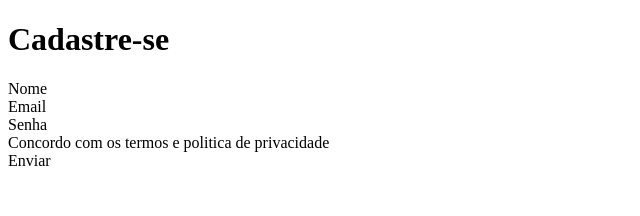
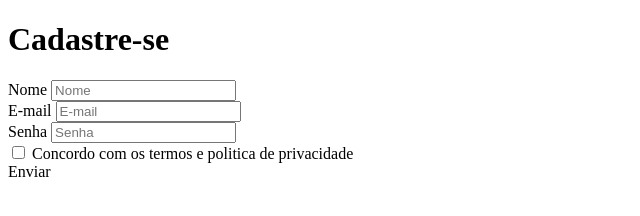
Before and after one commit to WangleyQuinhones/Formulario_de_cadastro_com_validacao, a plain HTML site: page index.html in a window 1280 px wide. Shown: the whole page, without its empty margins (0-640 px from the left). Drawn offline with Linux system fonts and the light colour scheme.

Commit message:
Update index.html

```diff
--- a/index.html
+++ b/index.html
@@ -17,18 +17,22 @@
         <h1 class="signup__title">Cadastre-se</h1>
         <form class="form">
             <div class="form__group">
-                <label class="form__label">Nome</label>
+                <label class="form__label" for="inputName">Nome</label>
+                <input type="text" name="name" class="form__input-text" id="inputName" placeholder="Nome"/>
             </div>
             <div class="form__group"></div>
-                <label class="form__label">Email</label>
+                <label class="form__label" for="inputemail">E-mail</label>
+                <input type="email" name="email" class="form__input-text" id="inputemail" placeholder="E-mail"/>
             <div class="form__group">
 
             </div>
-                <label class="form__label">Senha</label>
+                <label class="form__label" for="inputpassword">Senha</label>
+                <input type="password" name="password" class="form__input-text" id="inputpassword" placeholder="Senha"/>
             <div class="form__group">
 
             </div>
-                <label class="form__label">Concordo com os termos e politica de privacidade</label>
+                <input type="checkbox" name="terms" class="form__input-checkbox" id="inputTerms"/>
+                <label class="form__label" for="inputTerms">Concordo com os termos e politica de privacidade</label>
             <div class="form__group">
 
             </div>
```
